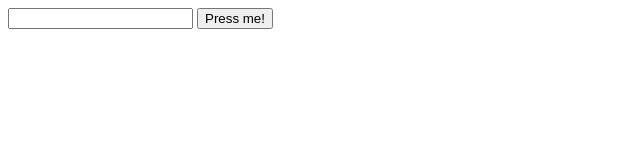
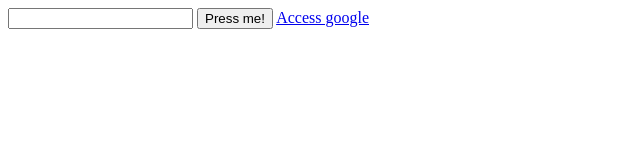
Before and after one commit to emmanuel-carreira/rocketseat-js-react, a plain HTML site: page Javascript/Module 2/index.html in a window 1280 px wide. Shown: the whole page, without its empty margins (0-640 px from the left). Drawn offline with Linux system fonts and the light colour scheme.

Commit message:
Finished js module 2 class 3

```diff
--- a/Javascript/Module 2/index.html
+++ b/Javascript/Module 2/index.html
@@ -22,6 +22,15 @@
         var input_by_query = document.querySelector('input[name=name]');
         var inputs_by_query = document.querySelectorAll('input');
 
+        var link_element = document.createElement('a');
+        var text_element = document.createTextNode('Access google');
+        link_element.setAttribute('href', 'http://google.com');
+        link_element.setAttribute('title', 'Google Website');
+        link_element.appendChild(text_element);
+
+        var container_element = document.getElementById('app');
+        container_element.appendChild(link_element);
+
         input_element.onchange = function() {
             console.log(input_element.value);
         };
```
